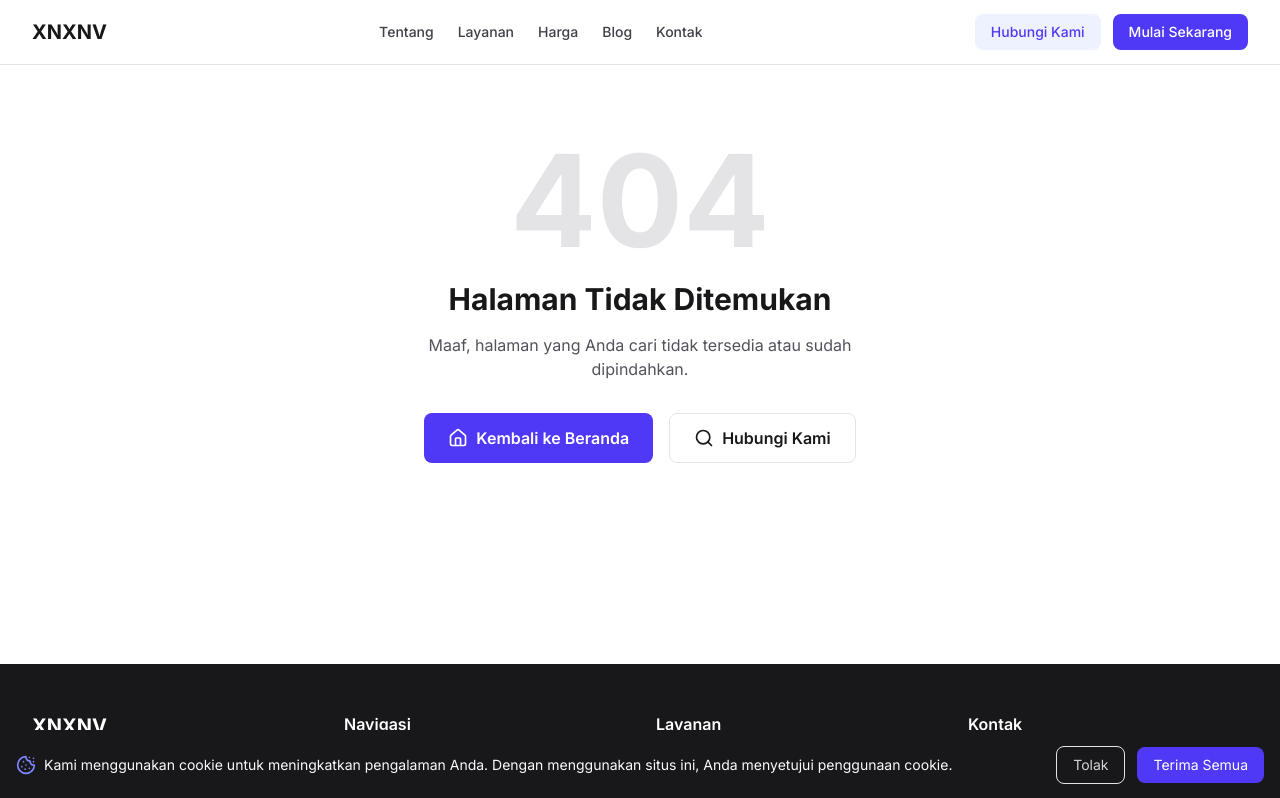
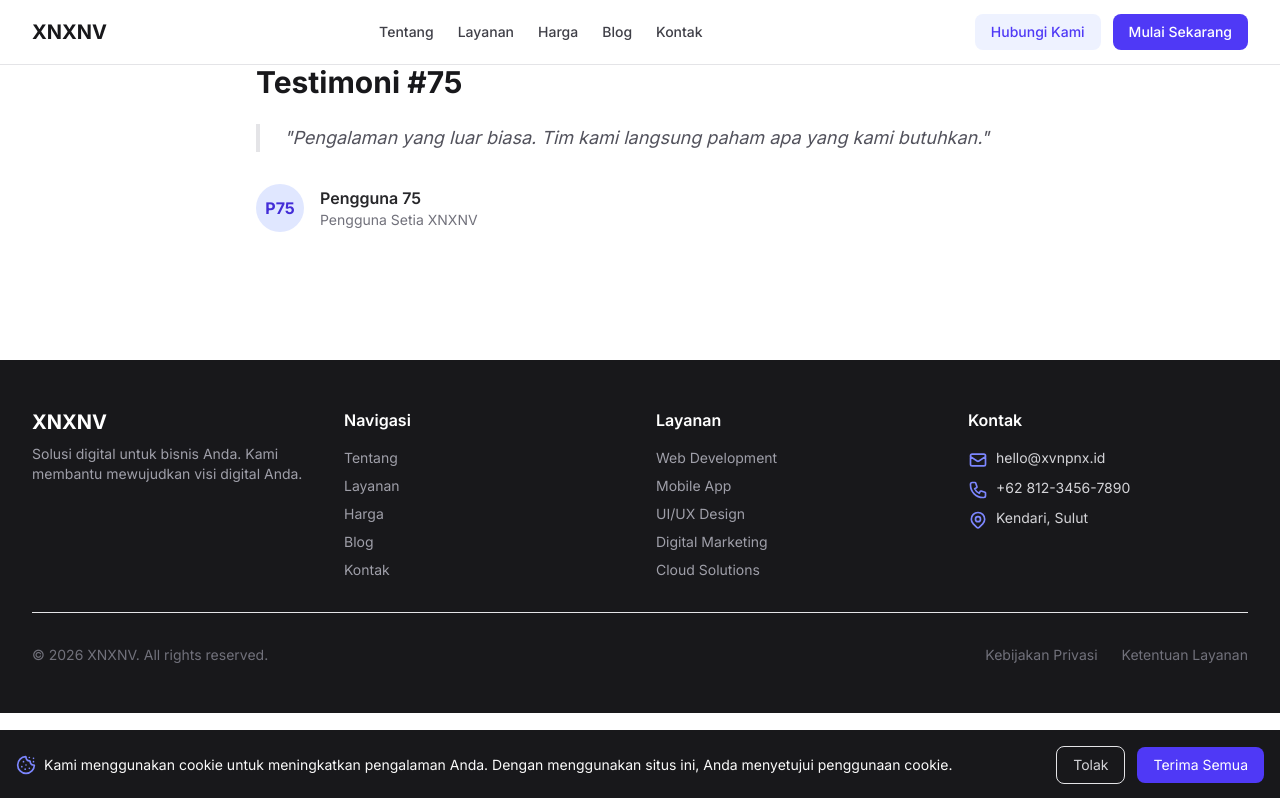
Before and after one commit to aryaapriawann-dev/XNXNV, a Next.js app: page /testimonials/testimoni-75 in a window 1280 px wide. Before the commit this address had no page. Shown: the top 798 px of the page. Built offline with nearby package versions, Linux system fonts and the light colour scheme.

Commit message:
feat: tambah halaman testimoni batch 15 (testimoni-73-testimoni-77)

```diff
--- /dev/null
+++ b/src/app/testimonials/testimoni-73/page.tsx
@@ -0,0 +1,20 @@
+export const metadata = { title: 'Testimoni-73' }
+export default function Page73() {
+  return (
+    <section className="py-16 px-4 bg-white dark:bg-slate-900">
+      <div className="max-w-3xl mx-auto">
+        <h2 className="text-3xl font-bold text-zinc-900 dark:text-white">Testimoni #73</h2>
+        <blockquote className="mt-6 border-l-4 border-indigo-500 pl-6 italic text-zinc-600 dark:text-zinc-400 text-lg">
+          "Pengalaman yang luar biasa. Tim kami langsung paham apa yang kami butuhkan."
+        </blockquote>
+        <div className="mt-8 flex gap-4 items-center">
+          <div className="h-12 w-12 rounded-full bg-indigo-100 dark:bg-indigo-900 flex items-center justify-center text-indigo-700 dark:text-indigo-300 font-bold">P73</div>
+          <div>
+            <p className="font-semibold text-zinc-800 dark:text-white">Pengguna 73</p>
+            <p className="text-sm text-zinc-500">Pengguna Setia XNXNV</p>
+          </div>
+        </div>
+      </div>
+    </section>
+  );
+}
--- /dev/null
+++ b/src/app/testimonials/testimoni-74/page.tsx
@@ -0,0 +1,20 @@
+export const metadata = { title: 'Testimoni-74' }
+export default function Page74() {
+  return (
+    <section className="py-16 px-4 bg-white dark:bg-slate-900">
+      <div className="max-w-3xl mx-auto">
+        <h2 className="text-3xl font-bold text-zinc-900 dark:text-white">Testimoni #74</h2>
+        <blockquote className="mt-6 border-l-4 border-indigo-500 pl-6 italic text-zinc-600 dark:text-zinc-400 text-lg">
+          "Pengalaman yang luar biasa. Tim kami langsung paham apa yang kami butuhkan."
+        </blockquote>
+        <div className="mt-8 flex gap-4 items-center">
+          <div className="h-12 w-12 rounded-full bg-indigo-100 dark:bg-indigo-900 flex items-center justify-center text-indigo-700 dark:text-indigo-300 font-bold">P74</div>
+          <div>
+            <p className="font-semibold text-zinc-800 dark:text-white">Pengguna 74</p>
+            <p className="text-sm text-zinc-500">Pengguna Setia XNXNV</p>
+          </div>
+        </div>
+      </div>
+    </section>
+  );
+}
--- /dev/null
+++ b/src/app/testimonials/testimoni-75/page.tsx
@@ -0,0 +1,20 @@
+export const metadata = { title: 'Testimoni-75' }
+export default function Page75() {
+  return (
+    <section className="py-16 px-4 bg-white dark:bg-slate-900">
+      <div className="max-w-3xl mx-auto">
+        <h2 className="text-3xl font-bold text-zinc-900 dark:text-white">Testimoni #75</h2>
+        <blockquote className="mt-6 border-l-4 border-indigo-500 pl-6 italic text-zinc-600 dark:text-zinc-400 text-lg">
+          "Pengalaman yang luar biasa. Tim kami langsung paham apa yang kami butuhkan."
+        </blockquote>
+        <div className="mt-8 flex gap-4 items-center">
+          <div className="h-12 w-12 rounded-full bg-indigo-100 dark:bg-indigo-900 flex items-center justify-center text-indigo-700 dark:text-indigo-300 font-bold">P75</div>
+          <div>
+            <p className="font-semibold text-zinc-800 dark:text-white">Pengguna 75</p>
+            <p className="text-sm text-zinc-500">Pengguna Setia XNXNV</p>
+          </div>
+        </div>
+      </div>
+    </section>
+  );
+}
--- /dev/null
+++ b/src/app/testimonials/testimoni-76/page.tsx
@@ -0,0 +1,20 @@
+export const metadata = { title: 'Testimoni-76' }
+export default function Page76() {
+  return (
+    <section className="py-16 px-4 bg-white dark:bg-slate-900">
+      <div className="max-w-3xl mx-auto">
+        <h2 className="text-3xl font-bold text-zinc-900 dark:text-white">Testimoni #76</h2>
+        <blockquote className="mt-6 border-l-4 border-indigo-500 pl-6 italic text-zinc-600 dark:text-zinc-400 text-lg">
+          "Pengalaman yang luar biasa. Tim kami langsung paham apa yang kami butuhkan."
+        </blockquote>
+        <div className="mt-8 flex gap-4 items-center">
+          <div className="h-12 w-12 rounded-full bg-indigo-100 dark:bg-indigo-900 flex items-center justify-center text-indigo-700 dark:text-indigo-300 font-bold">P76</div>
+          <div>
+            <p className="font-semibold text-zinc-800 dark:text-white">Pengguna 76</p>
+            <p className="text-sm text-zinc-500">Pengguna Setia XNXNV</p>
+          </div>
+        </div>
+      </div>
+    </section>
+  );
+}
--- /dev/null
+++ b/src/app/testimonials/testimoni-77/page.tsx
@@ -0,0 +1,20 @@
+export const metadata = { title: 'Testimoni-77' }
+export default function Page77() {
+  return (
+    <section className="py-16 px-4 bg-white dark:bg-slate-900">
+      <div className="max-w-3xl mx-auto">
+        <h2 className="text-3xl font-bold text-zinc-900 dark:text-white">Testimoni #77</h2>
+        <blockquote className="mt-6 border-l-4 border-indigo-500 pl-6 italic text-zinc-600 dark:text-zinc-400 text-lg">
+          "Pengalaman yang luar biasa. Tim kami langsung paham apa yang kami butuhkan."
+        </blockquote>
+        <div className="mt-8 flex gap-4 items-center">
+          <div className="h-12 w-12 rounded-full bg-indigo-100 dark:bg-indigo-900 flex items-center justify-center text-indigo-700 dark:text-indigo-300 font-bold">P77</div>
+          <div>
+            <p className="font-semibold text-zinc-800 dark:text-white">Pengguna 77</p>
+            <p className="text-sm text-zinc-500">Pengguna Setia XNXNV</p>
+          </div>
+        </div>
+      </div>
+    </section>
+  );
+}
```
